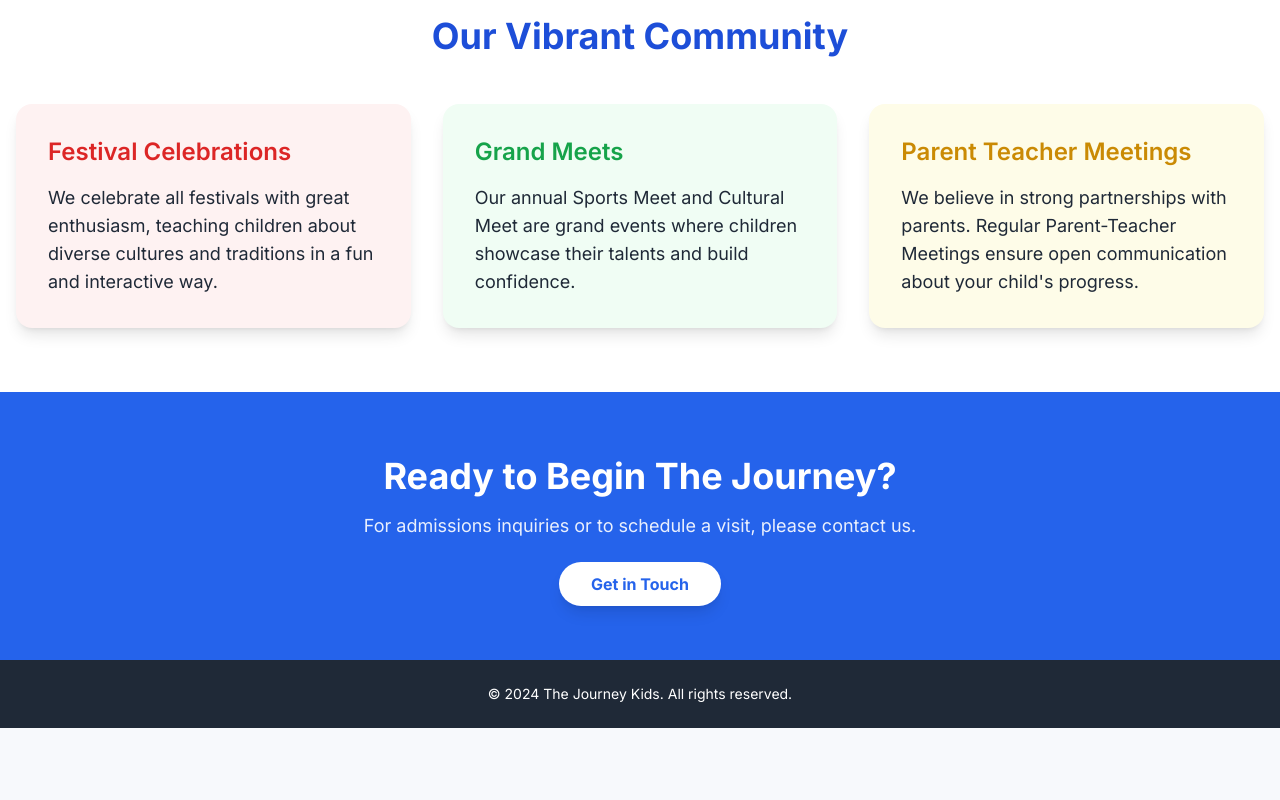
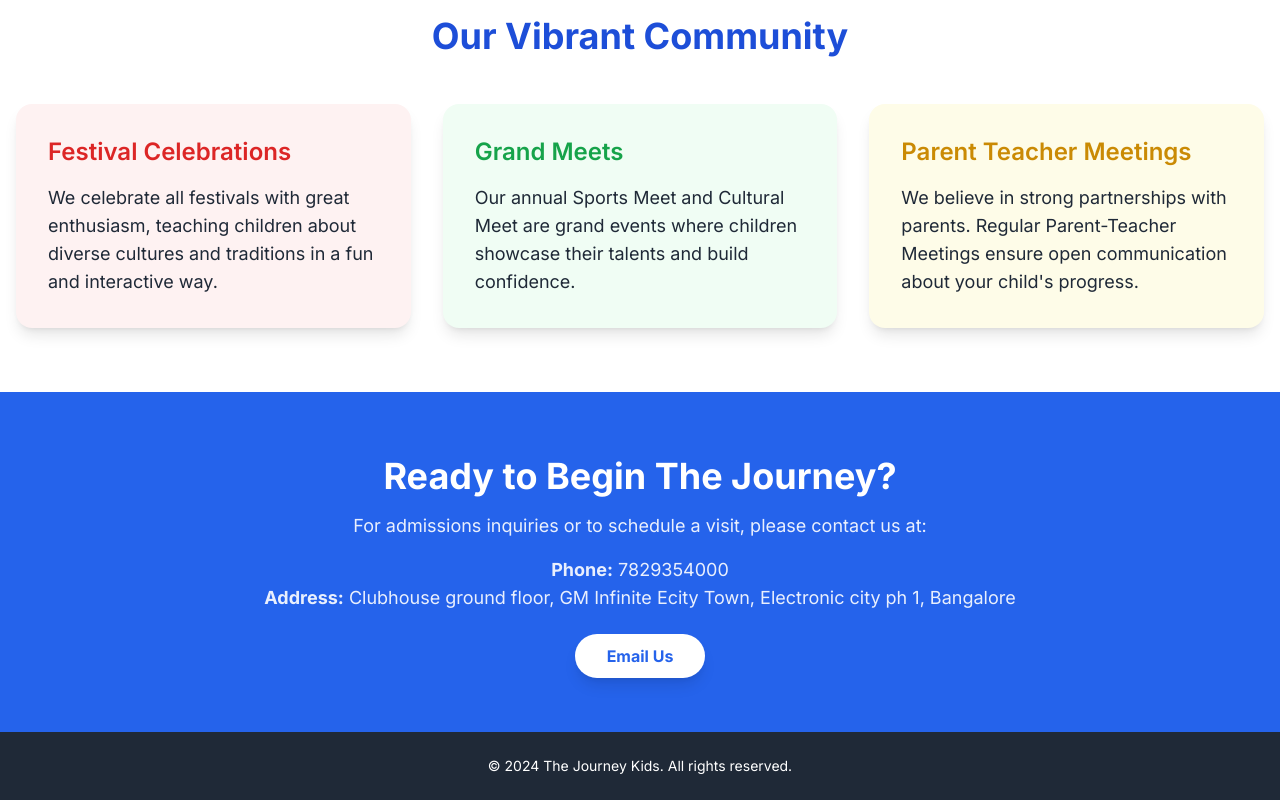
Before and after one commit to rajesh0pal/tjk2, a plain HTML site: page index.html in a window 1280 px wide. Shown: the part 1760-2560 px from the top of the page. Before the commit the page ends 2488 px from the top, so only its background shows below. Drawn offline with nearby package versions, Linux system fonts and the light colour scheme.

Commit message:
added contact

```diff
--- a/index.html
+++ b/index.html
@@ -135,12 +135,16 @@
     <section id="contact" class="py-16 bg-blue-600 text-white">
         <div class="container mx-auto px-4 text-center">
             <h2 class="text-3xl sm:text-4xl font-bold mb-4">Ready to Begin The Journey?</h2>
-            <p class="text-lg mb-8 opacity-90">
-                For admissions inquiries or to schedule a visit, please contact us.
+            <p class="text-lg mb-4 opacity-90">
+                For admissions inquiries or to schedule a visit, please contact us at:
             </p>
+            <div class="text-lg mb-8 opacity-90">
+                <p><strong>Phone:</strong> <a href="tel:7829354000" class="hover:underline">7829354000</a></p>
+                <p><strong>Address:</strong> Clubhouse ground floor, GM Infinite Ecity Town, Electronic city ph 1, Bangalore</p>
+            </div>
             <div class="max-w-md mx-auto">
                 <a href="mailto:info@thejourneykids.com" class="bg-white text-blue-600 font-bold py-3 px-8 rounded-full shadow-lg hover:bg-gray-100 transition-transform transform hover:scale-105">
-                    Get in Touch
+                    Email Us
                 </a>
             </div>
         </div>
```
